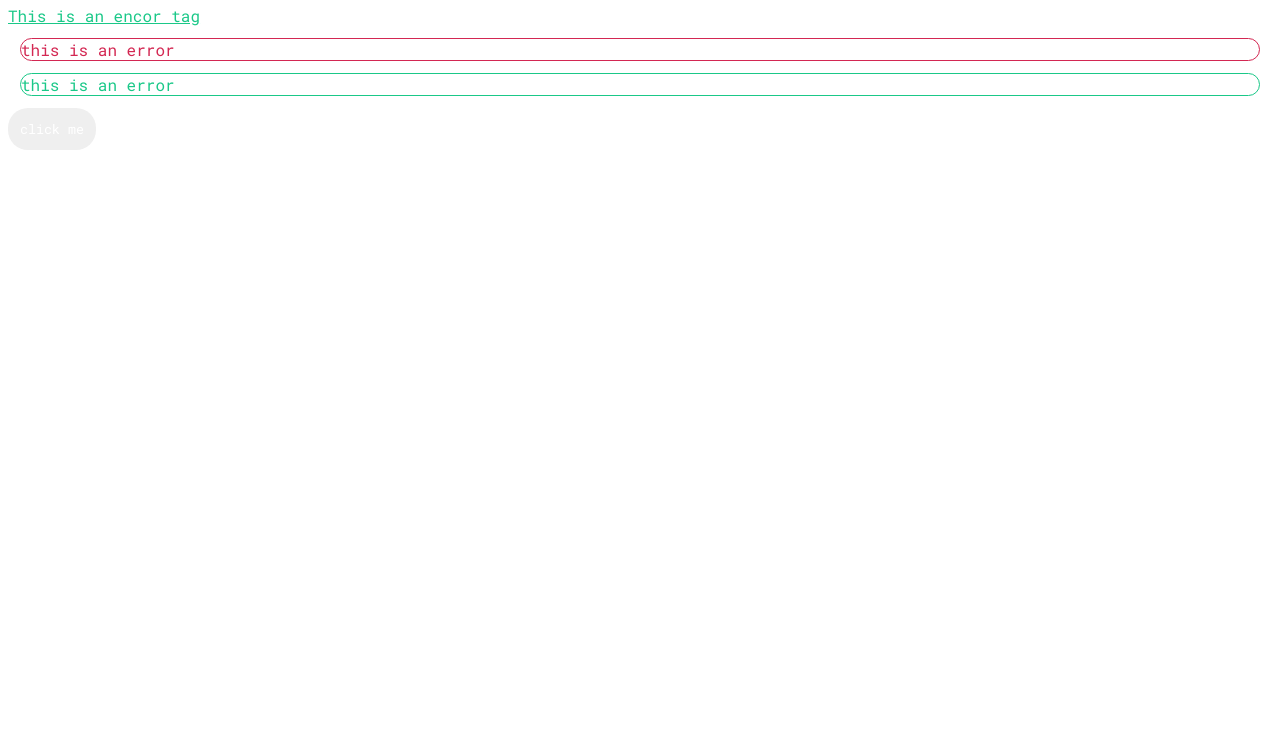
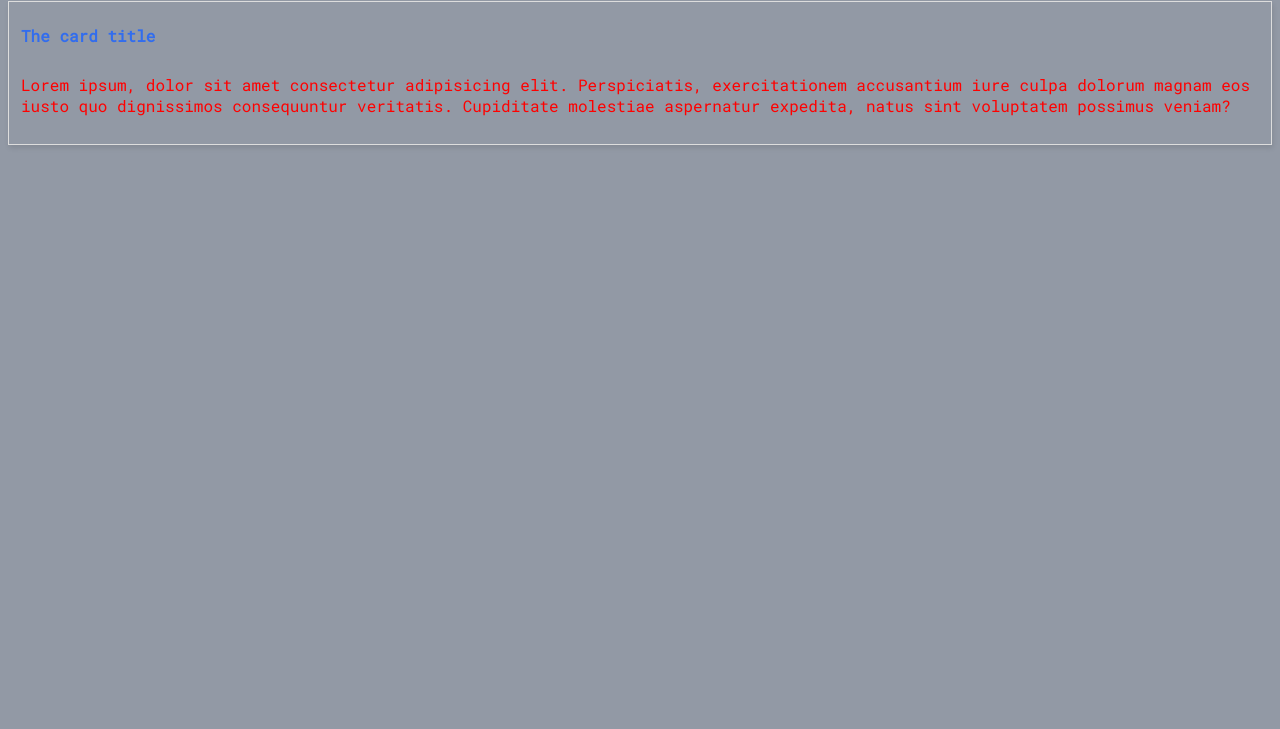
Before and after one commit to WEBundle-xyz/Sass, a website: page index.html in a window 1280 px wide. Shown: the part 71-800 px from the top of the page. Drawn offline with Linux system fonts and the light colour scheme.

Commit message:
Sass - Nested rules

```diff
--- a/gulpfile.js
+++ b/gulpfile.js
@@ -3,11 +3,11 @@ const sass = require('gulp-sass')(require('sass'));
 const { src, dest, watch, series } = require('gulp');
 
 function buildStyles() {
-	return src('*.scss').pipe(sass()).pipe(dest('css'));
+	return src('sass/**/*.scss').pipe(sass()).pipe(dest('css'));
 }
 
 function watchTask() {
-	gulp.watch(['*.scss'], buildStyles);
+	gulp.watch(['sass/**/*.scss'], buildStyles);
 	gulp.watch('./js/**/*.js');
 }
 
--- a/index.html
+++ b/index.html
@@ -4,14 +4,20 @@
 		<meta charset="UTF-8" />
 		<meta http-equiv="X-UA-Compatible" content="IE=edge" />
 		<meta name="viewport" content="width=device-width, initial-scale=1.0" />
-		<link rel="stylesheet" href="/css/index.css" />
+		<link rel="stylesheet" href="/sass/index.css" />
 		<title>Sass</title>
 	</head>
 	<body>
-		<h1>This is the h1 tag</h1>
-		<a href="#">This is an encor tag</a>
-		<p class="error">this is an error</p>
-		<p class="notification">this is an error</p>
-		<button>click me</button>
+		<h2>card</h2>
+
+		<div class="card">
+			<h1 class="card-title">The card title</h1>
+			<p class="card-body">
+				Lorem ipsum, dolor sit amet consectetur adipisicing elit. Perspiciatis,
+				exercitationem accusantium iure culpa dolorum magnam eos iusto quo
+				dignissimos consequuntur veritatis. Cupiditate molestiae aspernatur
+				expedita, natus sint voluptatem possimus veniam?
+			</p>
+		</div>
 	</body>
 </html>
--- /dev/null
+++ b/sass/_base.scss
@@ -0,0 +1,26 @@
+@import url('https://fonts.googleapis.com/css2?family=Roboto+Mono&display=swap');
+
+* {
+	box-sizing: border-box;
+	font-family: 'Roboto Mono', monospace;
+	background-color: $background;
+}
+
+html {
+	margin: 0;
+	padding: 0;
+	color: red;
+}
+
+h1 {
+	color: $primary;
+	margin-bottom: $base-margin;
+}
+
+a {
+	color: $secondary;
+}
+
+.test {
+	color: $secondary;
+}
--- a/_variables.scss
+++ b/sass/_variables.scss
@@ -1,4 +1,3 @@
-
 // variables
 
 // theme colors
@@ -7,6 +6,7 @@ $primary: #326dee;
 $secondary: #1ac888;
 $error: #d32752;
 $info: #f6c32c;
+$background: rgb(146, 153, 165);
 
 // spacing
 
@@ -17,3 +17,9 @@ $base-margin: 0.75rem;
 
 $base-border-thickness: 1px;
 $base-border-radius: 20px;
+
+//box-shadow
+$base-box-shadow: 1px 3px 5px rgba(0, 0, 0, 0.1);
+
+//font-size
+$base-font-size: 1rem;
--- /dev/null
+++ b/sass/components/_card.scss
@@ -0,0 +1,20 @@
+.card {
+	display: block;
+	padding: $base-padding;
+	border: $base-border-thickness solid #ddd;
+	box-shadow: $base-box-shadow;
+
+	.card-title {
+		font-size: $base-font-size;
+		padding-bottom: $base-padding;
+		font-weight: bold;
+	}
+
+	.card-body {
+		font-size: $base-font-size;
+	}
+
+	a {
+		text-decoration: underline;
+	}
+}
--- a/index.scss
+++ b/sass/index.scss
@@ -1,26 +1,16 @@
-@import url('https://fonts.googleapis.com/css2?family=Roboto+Mono&display=swap');
-
+// variables and functions
 @import 'variables';
 
-* {
-	box-sizing: border-box;
-	font-family: 'Roboto Mono', monospace;
-}
+// base and layout
+@import 'base';
 
-html {
-	margin: 0;
-	padding: 0;
-	color: red;
-}
+// colors
 
-h1 {
-	color: $primary;
-	margin-bottom: $base-margin;
-}
+//components (button, card, navbar)
+@import 'components/card';
 
-a {
-	color: $secondary;
-}
+
+//utilities (margin, padding, opacity)
 
 button {
 	color: white;
```
Also changed, not shown: README.md, sass/index.css, 2 other files.
